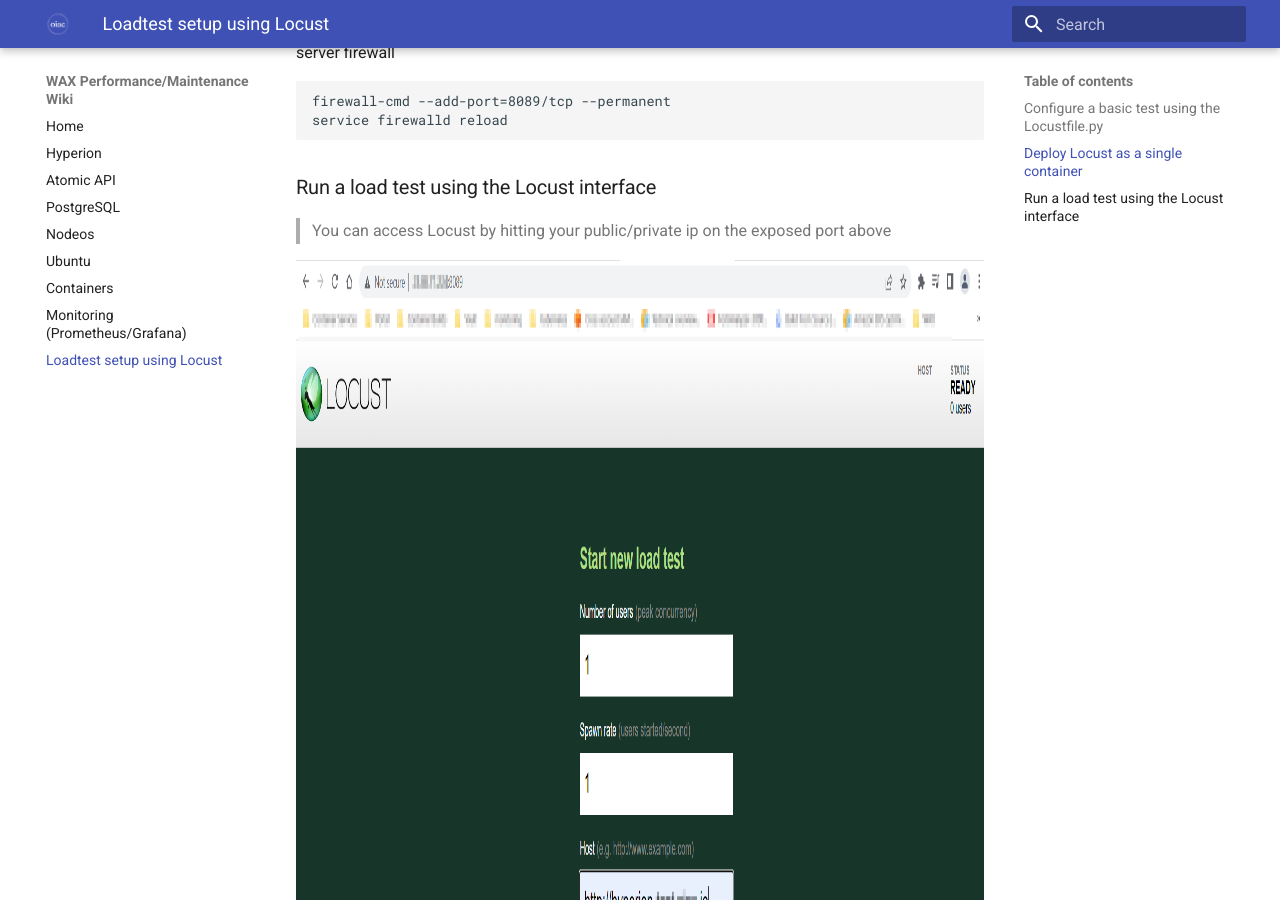
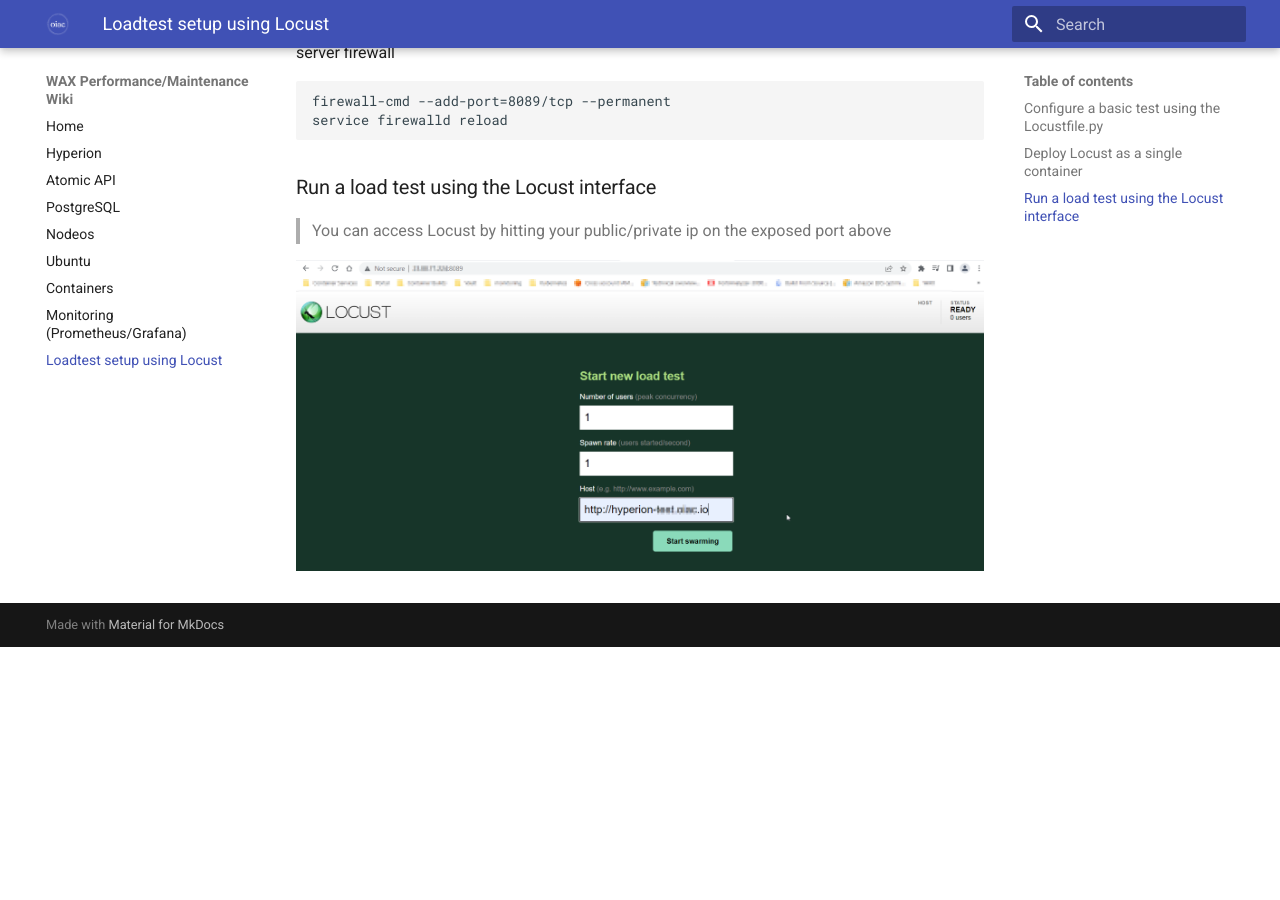
Before and after one commit to oneinacillian/wiki, an MkDocs documentation site: the page built from docs/locust.md, in a window 1280 px wide and 900 px high, scrolled down 1123 px. Built offline with MkDocs 1.6.1 and Material for MkDocs 9.7.7, drawn with Linux system fonts in a browser that asks for light colours; after the commit the page ends 1770 px from its top, so only the background shows below that.

Commit message:
test img

```diff
--- a/docs/locust.md
+++ b/docs/locust.md
@@ -42,4 +42,4 @@
 ### Run a load test using the Locust interface
 > You can access Locust by hitting your public/private ip on the exposed port above
 
-<img src="/assets/locustfile.py.png" alt="MarineGEO circle logo" style="height: 800px; width:800px;"/>
+<img src="/assets/locustfile.py.png"/>
```
Also changed, not shown: docs/assets/locustfile.py.png.
